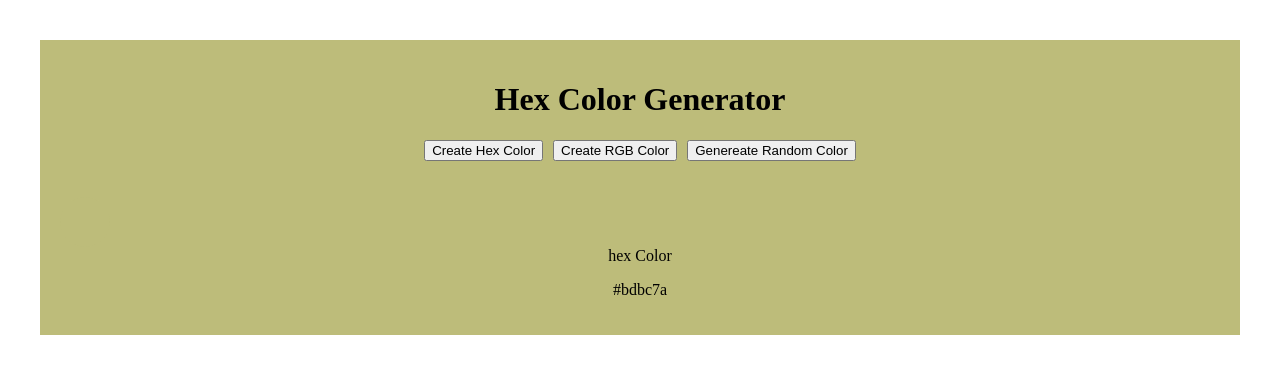
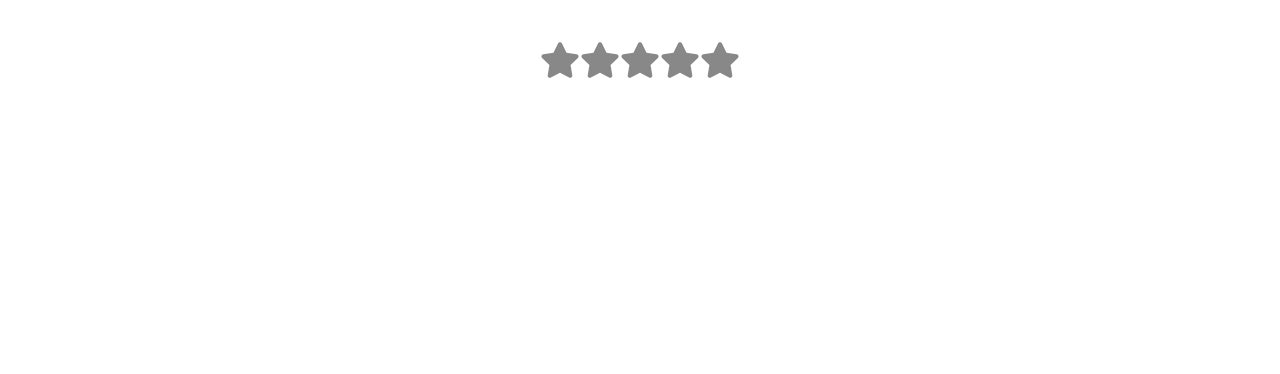
Before and after one commit to conradiscoding/accordian-project, a React (Vite) app: page / in a window 1280 px wide. Shown: the top 374 px of the page. Built offline with nearby package versions, Linux system fonts and the light colour scheme.

Commit message:
star rating

```diff
--- a/package.json
+++ b/package.json
@@ -11,7 +11,8 @@
   },
   "dependencies": {
     "react": "^19.2.0",
-    "react-dom": "^19.2.0"
+    "react-dom": "^19.2.0",
+    "react-icons": "^5.5.0"
   },
   "devDependencies": {
     "@eslint/js": "^9.39.1",
--- a/src/App.tsx
+++ b/src/App.tsx
@@ -4,12 +4,14 @@ import viteLogo from '/vite.svg';
 import './App.css';
 import Accordian from './components/accordian/Accordian';
 import HexColorGenerator from './components/HexColorGenerator/HexColorGenerator';
+import StarRater from './components/starRating/StarRater';
 
 function App() {
   return (
     <>
       {/* <Accordian /> */}
-      <HexColorGenerator />
+      {/* <HexColorGenerator /> */}
+      <StarRater />
     </>
   );
 }
--- /dev/null
+++ b/src/components/starRating/StarRater.module.css
@@ -0,0 +1,7 @@
+.starActive {
+  color: #ffcc00; /* Change the color to a gold or yellow color */
+}
+
+.starInactive {
+  color: #888888; /* Change the color to a gray or light gray color */
+}
--- /dev/null
+++ b/src/components/starRating/StarRater.tsx
@@ -0,0 +1,42 @@
+import React, { useState } from 'react';
+import { FaStar } from 'react-icons/fa';
+import style from './StarRater.module.css';
+
+const StarRater = ({ noOfStars = 5 }) => {
+  const [rating, setRating] = useState(0);
+  const [hover, setHover] = useState(0);
+
+  const handleStarClick = (i: number) => {
+    setRating(i);
+  };
+
+  const handleStarHover = (i: number) => {
+    setHover(i);
+  };
+
+  const handleStarLeave = () => {
+    setHover(rating);
+  };
+
+  return (
+    <div className="star-rating">
+      {[...Array(noOfStars)].map((star, i) => {
+        i += 1;
+        return (
+          <FaStar
+            key={i}
+            className={
+              i <= (hover || rating) ? style.starActive : style.starInactive
+            }
+            onClick={() => handleStarClick(i)}
+            onMouseMove={() => handleStarHover(i)}
+            onMouseLeave={() => handleStarLeave()}
+            size={40}
+          />
+        );
+      })}
+    </div>
+  );
+};
+
+export default StarRater;
```
Also changed, not shown: 1 other file (tests, documents, lock files or other folders).
